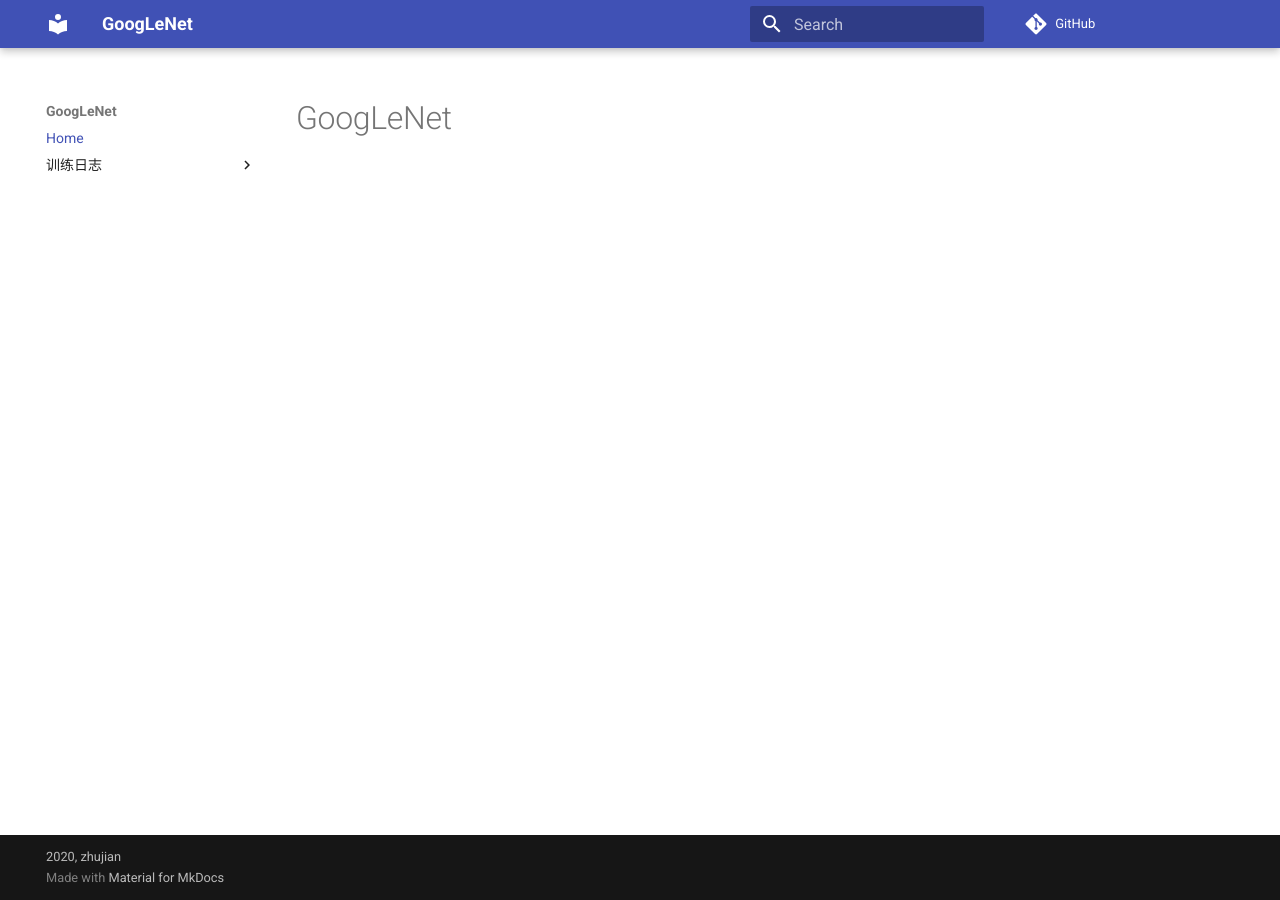
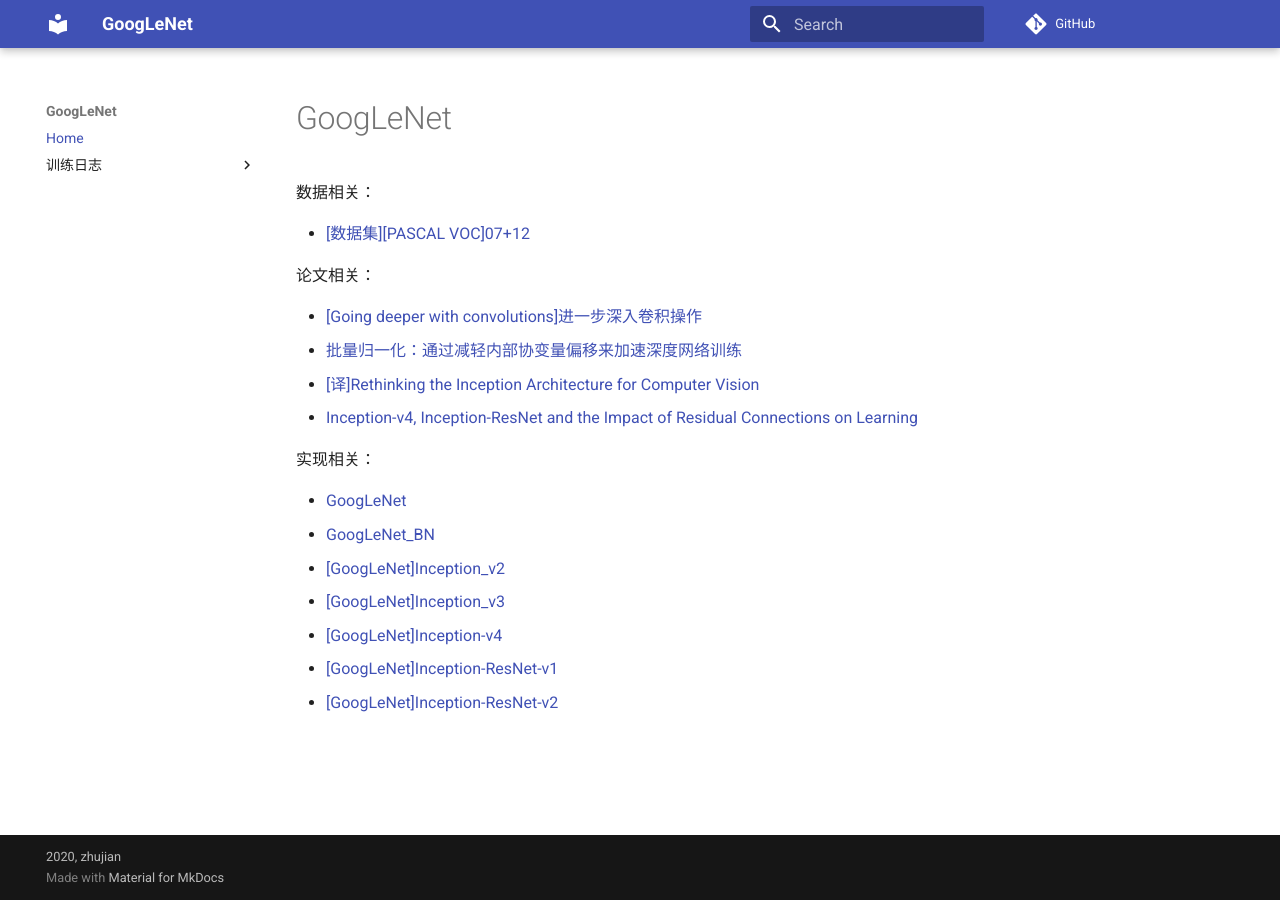
Before and after one commit to deep-learning-algorithm/GoogLeNet, an MkDocs documentation site: the page built from docs/index.md, in a window 1280 px wide. Built offline with MkDocs 1.6.1 and Material for MkDocs 9.7.7, drawn with Linux system fonts in a browser that asks for light colours; comment, search, counter and statistics services are not loaded.

Commit message:
docs(index): 添加相关链接

```diff
--- a/docs/index.md
+++ b/docs/index.md
@@ -1 +1,22 @@
 # GoogLeNet
+
+数据相关：
+
+* [[数据集][PASCAL VOC]07+12](https://blog.zhujian.life/posts/db93f7d2.html)
+
+论文相关：
+
+* [[Going deeper with convolutions]进一步深入卷积操作](https://blog.zhujian.life/posts/18b9afc4.html)
+* [批量归一化：通过减轻内部协变量偏移来加速深度网络训练](https://blog.zhujian.life/posts/602de03b.html)
+* [[译]Rethinking the Inception Architecture for Computer Vision](https://blog.zhujian.life/posts/a0a2be91.html)
+* [Inception-v4, Inception-ResNet and the Impact of Residual Connections on Learning](https://blog.zhujian.life/posts/bc2d8337.html)
+
+实现相关：
+
+* [GoogLeNet](https://blog.zhujian.life/posts/9923f3ed.html)
+* [GoogLeNet_BN](https://blog.zhujian.life/posts/f74671e9.html)
+* [[GoogLeNet]Inception_v2](https://blog.zhujian.life/posts/1fd07e44.html)
+* [[GoogLeNet]Inception_v3](https://blog.zhujian.life/posts/68d74ed2.html)
+* [[GoogLeNet]Inception-v4](https://blog.zhujian.life/posts/a1c6674f.html)
+* [ [GoogLeNet]Inception-ResNet-v1](https://blog.zhujian.life/posts/aabec345.html)
+* [[GoogLeNet]Inception-ResNet-v2](https://blog.zhujian.life/posts/33b792ff.html)
```
